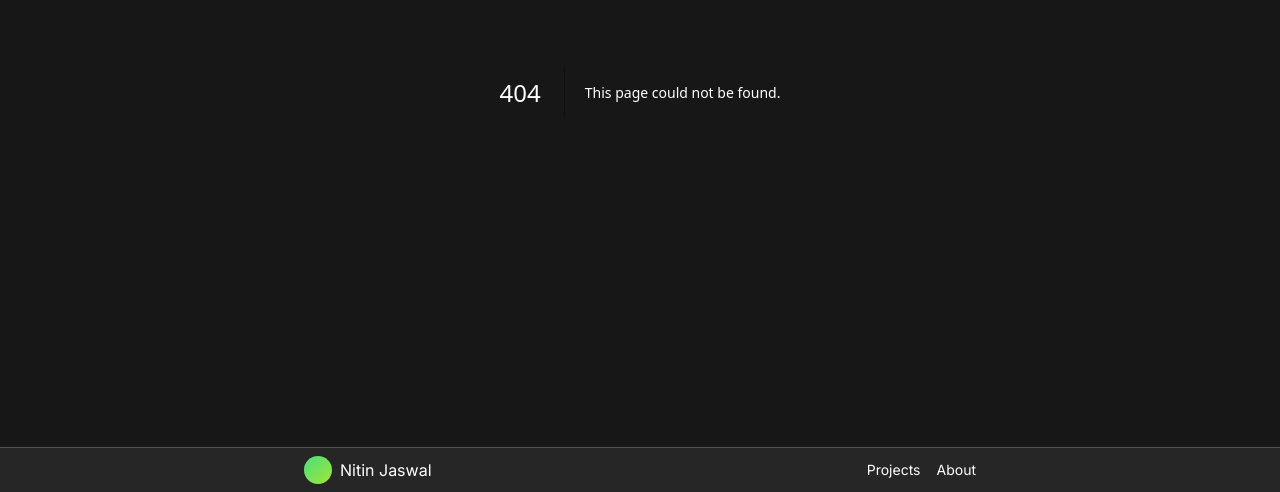
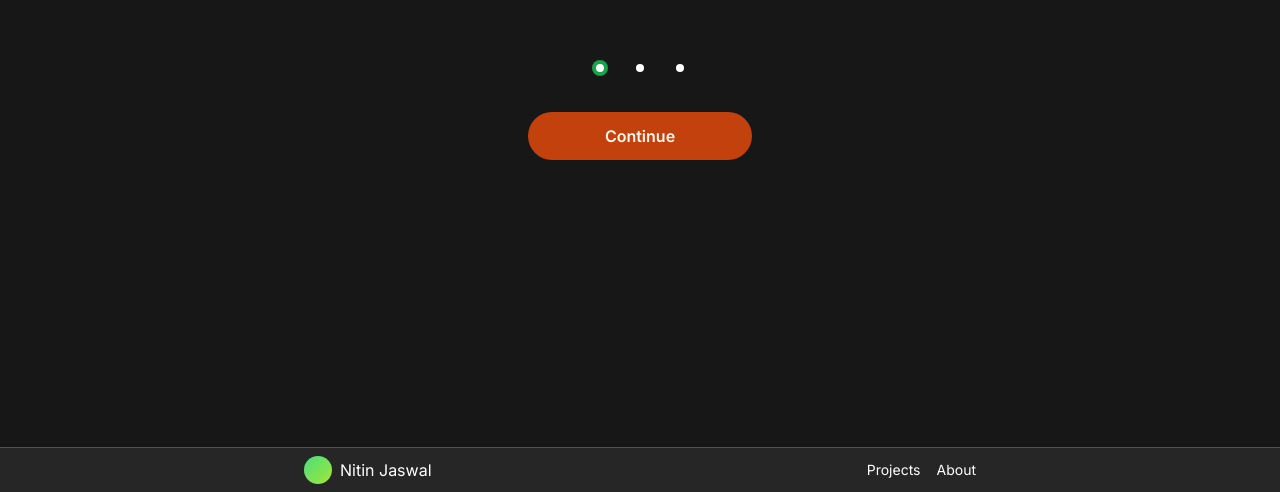
Before and after one commit to walkerthecreator/nitinjaswal, a Next.js app: page /crafts in a window 1280 px wide. Before the commit this address had no page. Shown: the part 308-800 px from the top of the page. Built offline with nearby package versions, Linux system fonts and the light colour scheme.

Commit message:
add: new craft

```diff
--- /dev/null
+++ b/src/app/crafts/page.tsx
@@ -0,0 +1,85 @@
+"use client";
+import React from "react";
+import { AnimatePresence, motion } from "framer-motion";
+import { Check, CircleCheck } from "lucide-react";
+
+export default function CraftsPage() {
+  const [currentIndex, setCurrentIndex] = React.useState<number>(1);
+  const position: { [key: number]: string } = {
+    1: "1rem",
+    2: "3.5rem",
+    3: "6rem",
+  };
+  const cellWidth = position[currentIndex];
+  return (
+    <div className="flex flex-col items-center justify-center h-screen">
+      <div className="my-10 relative flex items-center justify-center gap-8 w-24">
+        <motion.div
+          className="absolute p-2 left-0 z-[-10] bg-green-600 rounded-full"
+          animate={{ width: cellWidth }}
+          transition={{ duration: 0.3, type: "spring", bounce: 0.3 }}
+        />
+        <div className="h-2 w-2 bg-white rounded-full" />
+        <div className="h-2 w-2 bg-white rounded-full" />
+        <div className="h-2 w-2 bg-white rounded-full" />
+      </div>
+
+      <div className="flex items-center gap-2 w-56 overflow-hidden">
+        <AnimatePresence>
+          {currentIndex > 1 && (
+            <motion.button
+              key="back-button"
+              initial={{ width: "70%", x: -10, opacity: 0 }}
+              animate={{ width: "100%", x: 0, opacity: 1 }}
+              exit={{
+                width: "70%",
+                x: -10,
+                opacity: 0,
+                transition: { duration: 0.1 },
+              }}
+              transition={{ duration: 0.3, type: "spring", bounce: 0.3 }}
+              className="bg-stone-700 p-3 px-6 rounded-3xl"
+              onClick={() => setCurrentIndex((prev) => prev - 1)}
+            >
+              back
+            </motion.button>
+          )}
+        </AnimatePresence>
+        <motion.button
+          className="bg-orange-700 p-3 rounded-3xl w-full font-semibold text-orange-50 min-w-[8rem] justify-center flex items-center"
+          onClick={() => setCurrentIndex((prev) => prev + 1)}
+          animate={{ width: currentIndex > 1 ? "8rem" : "100%" }}
+          transition={{ type: "spring", bounce: 0.3, duration: 0.3 }}
+        >
+          <AnimatePresence mode="wait">
+            {currentIndex < 3 ? (
+              <motion.div
+              key="continue-text"
+                initial={{ opacity: 0, x: -10 }}
+                animate={{ opacity: 1, x: 0 }}
+                exit={{ opacity: 0, x: 10 }}
+                transition={{ duration: 0.2, type: "spring", bounce: 0.3 }}
+              >
+                Continue
+              </motion.div>
+            ) : (
+              <motion.div
+                key="finish-text"
+                className="flex items-center gap-1"
+                initial={{ opacity: 0, x: -10 }}
+                animate={{ opacity: 1, x: 0 }}
+                exit={{ opacity: 0, x:10 }}
+                transition={{ duration: 0.2, type: "spring", bounce: 0.3 }}
+              >
+                <div className="bg-white h-4 w-4 inline-flex justify-center items-center rounded-full">
+                <Check className="h-3 w-3 text-orange-500" />
+                </div>
+                Finish
+              </motion.div>
+            )}
+          </AnimatePresence>
+        </motion.button>
+      </div>
+    </div>
+  );
+}
```
